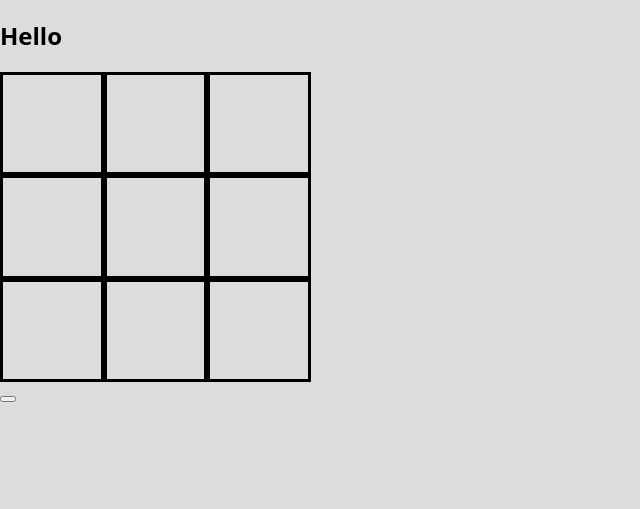
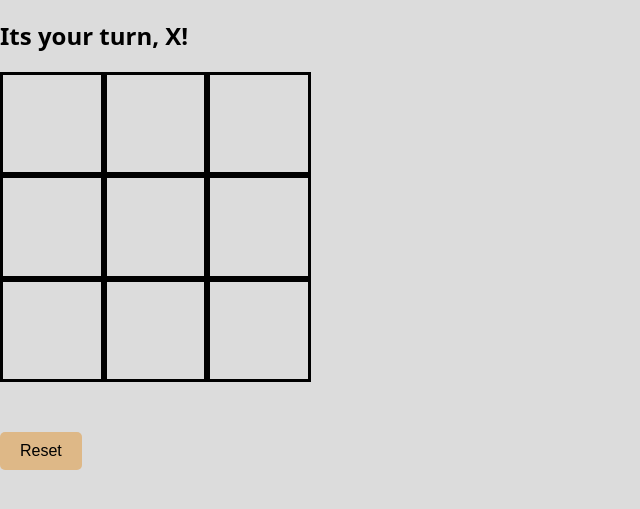
Before and after one commit to wardy-t/tic-tac-toe-lab, a plain HTML site: page index.html in a window 1280 px wide. Shown: the part 67-576 px from the top of the page, without its empty margins (0-640 px from the left). Drawn offline with Linux system fonts and the light colour scheme.

Commit message:
tic-tac-toe-lab

```diff
--- a/css/style.css
+++ b/css/style.css
@@ -18,3 +18,20 @@ body {
     font-size: 64px;
     text-align: center;
   }
+
+  #reset {
+    background-color: burlywood;
+    color: black;
+    margin-top: 50px;
+    padding: 10px 20px;
+    border: none;
+    border-radius: 5px;
+    font-size: 16px;
+    cursor: pointer;
+    transition: background-color 0.3s;
+}
+
+#reset:hover {
+    background-color: darkgoldenrod;
+
+}
--- a/index.html
+++ b/index.html
@@ -22,6 +22,6 @@
     <div class="sqr" id="7"></div>
     <div class="sqr" id="8"></div>
   </section>
-  <button id="reset"></button>
+  <button id="reset">Reset</button>
 </body>
 </html>
--- a/js/app.js
+++ b/js/app.js
@@ -34,7 +34,7 @@ const resetButtonEl = document.querySelector('#reset');
 /*-------------------------------- Functions --------------------------------*/
 
 const init = () => {
-    console.log('initializing...');
+
      board = ['','','','','','','','',''];
 
     turn = 'X';
@@ -48,7 +48,6 @@ const init = () => {
 
 
 const render = () => {
-    console.log('rendering...')
     updateBoard();
     updateMessage();
 
@@ -67,7 +66,7 @@ const updateMessage = () => {
     } else if (winner === false && tie === true) {
         messageEl.textContent = 'You tied!';
 
-    } else messageEl.textContent = `Player ${turn === 'X' ? 'O' : 'X'} wins!`;
+    } else messageEl.textContent = `Player ${turn} wins!`;
 
 };
 
@@ -129,5 +128,6 @@ resetButtonEl.addEventListener('click', function(event) {
     init();
 });
 
+document.addEventListener('DOMContentLoaded', init);
 
-//document.addEventListener('DOMContentLoaded', init);
+//BUGS: After a win you can still fill squares but with winning piece only?
```
